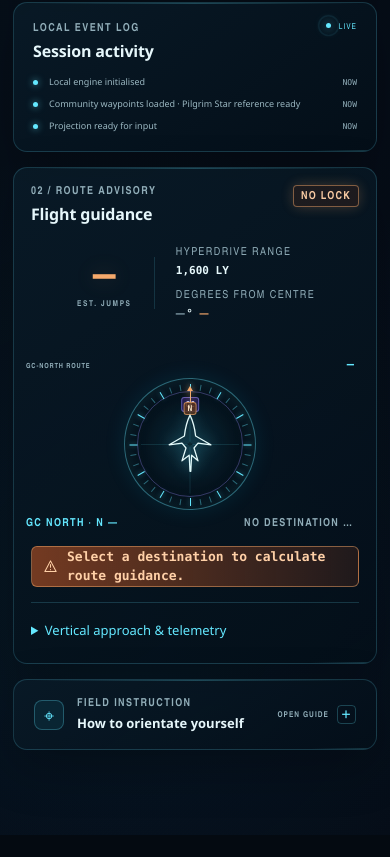
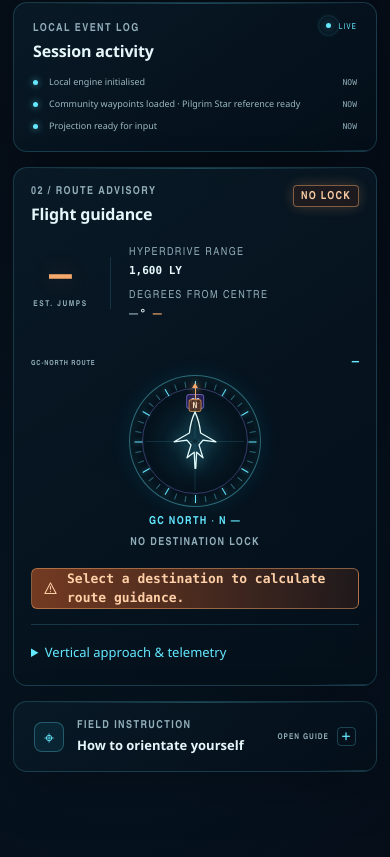
Before and after one commit to AndyKrycek6/Pstar-Path-Reimage, a website: page index.html in a window 390 px wide. Shown: the part 2267-3124 px from the top of the page. Before the commit the page ends 3102 px from the top, so only its background shows below. Drawn offline with Linux system fonts and the light colour scheme.

Commit message:
Fix compass overlap and mobile map readout wrapping

```diff
--- a/improvements.css
+++ b/improvements.css
@@ -44,8 +44,15 @@ textarea:focus-visible, summary:focus-visible { outline: 2px solid var(--cyan);
 .panel-heading-actions { flex-wrap: wrap; }
 .panel-state { white-space: normal; }
 .target-address-block strong { overflow-wrap: anywhere; }
-.compass-footer { flex-wrap: wrap; gap: 5px; }
-.compass-footer span:last-child { max-width: 110px; }
+/* Keep the compass in its own row so it cannot cover route statistics. */
+.advisory-main { display: grid; grid-template-columns: auto minmax(0, 1fr); gap: 18px; }
+.advisory-details { min-width: 0; overflow-wrap: anywhere; }
+.compass-widget { grid-column: 1 / -1; width: 100%; max-width: 360px; min-width: 0; margin: 0; justify-self: center; transform: none; }
+.compass-footer { flex-direction: column; align-items: center; gap: 5px; text-align: center; line-height: 1.5; }
+.compass-footer span:last-child { max-width: 100%; white-space: normal; overflow-wrap: anywhere; overflow: visible; }
+/* Readouts wrap independently instead of colliding on narrow maps. */
+.map-overlay-bottom { flex-wrap: wrap; gap: 6px 18px; line-height: 1.5; }
+.map-overlay-bottom > span { flex: 1 1 240px; min-width: 0; overflow-wrap: anywhere; }
 .input-help { color: var(--text-soft); font-size: 12px; line-height: 1.6; margin: 9px 0; }
 .input-help code { color: var(--cyan); font-size: 12px; overflow-wrap: anywhere; }
 .inline-error { color: var(--danger); font-size: 13px; line-height: 1.5; margin: 0; }
--- a/index.html
+++ b/index.html
@@ -9,7 +9,7 @@
     />
     <title>Pilgrim Star Path Reimagined</title>
     <link rel="stylesheet" href="styles.css?v=37" />
-    <link rel="stylesheet" href="improvements.css?v=37" />
+    <link rel="stylesheet" href="improvements.css?v=37.1" />
   </head>
   <body>
     <div class="ambient-glow ambient-glow-one"></div>
```
